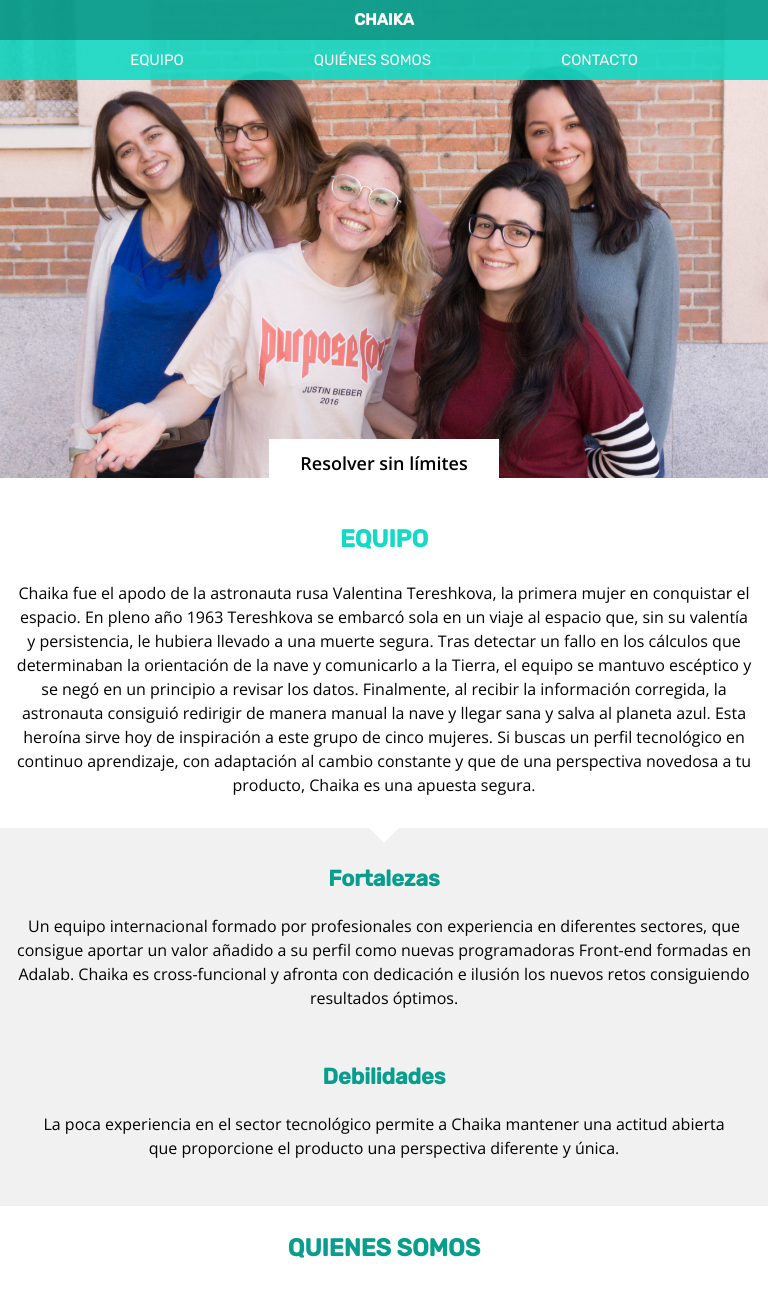
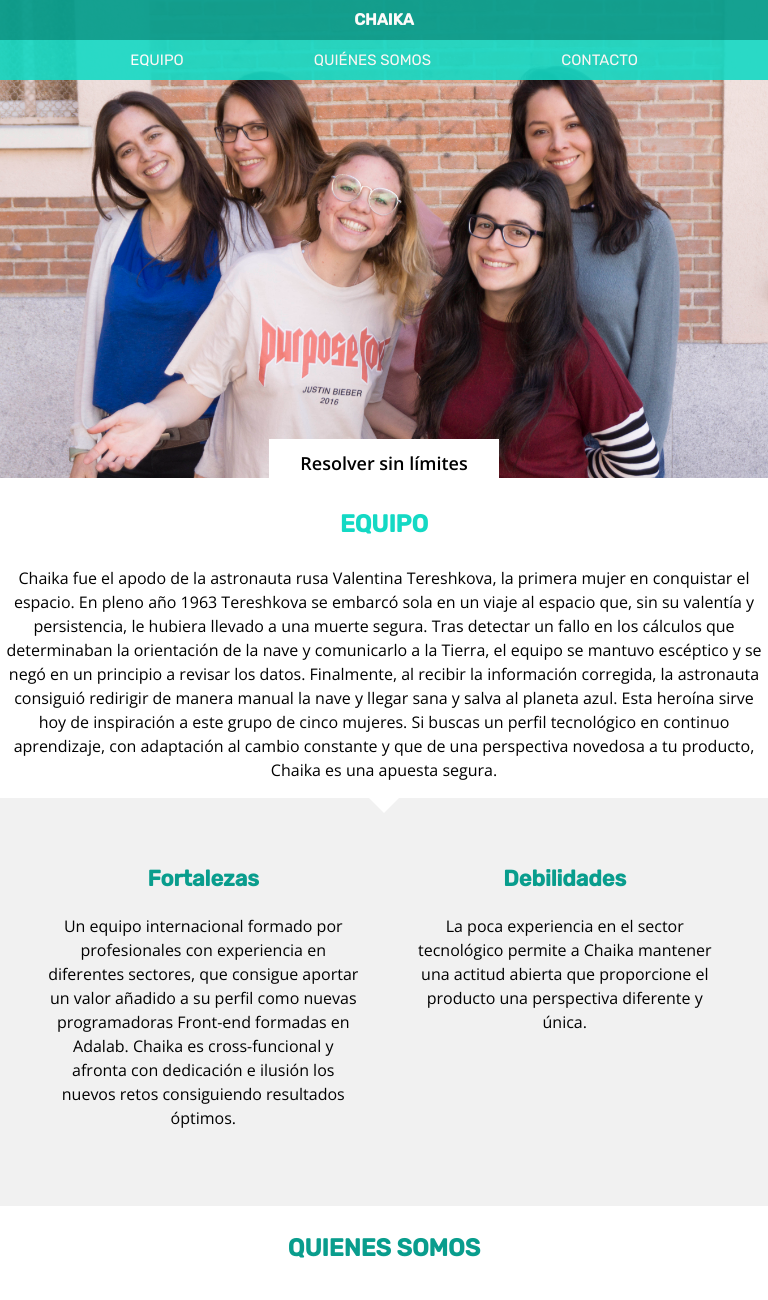
Before and after one commit to Adalab/project-f-m1-chaika, a plain HTML site: page index.html in a window 768 px wide. Shown: the top 1300 px of the page. Drawn offline with nearby package versions, Linux system fonts and the light colour scheme.

Commit message:
swot tablet version

```diff
--- a/css/style.css
+++ b/css/style.css
@@ -262,3 +262,27 @@ footer {
     width: 115px;
     height: 45px;
 }
+
+/* *********** STRENGTHS-WEAKNESSES *********** */
+
+@media all and (min-width: 768px) and (max-width:1200px) {
+
+    .wrapper {
+        padding: 0;
+    }
+
+    .swot {
+        display: flex;
+        font-size: 16px;
+        padding: 45px 45px 60px;
+    }
+
+    .swot__strengs {
+        width: 50%;
+        margin-right: 45px;
+    }
+
+    .swot__weaknesses {
+        width: 50%;
+    }
+}
```
Also changed, not shown: index.html (+6 -5 lines).
